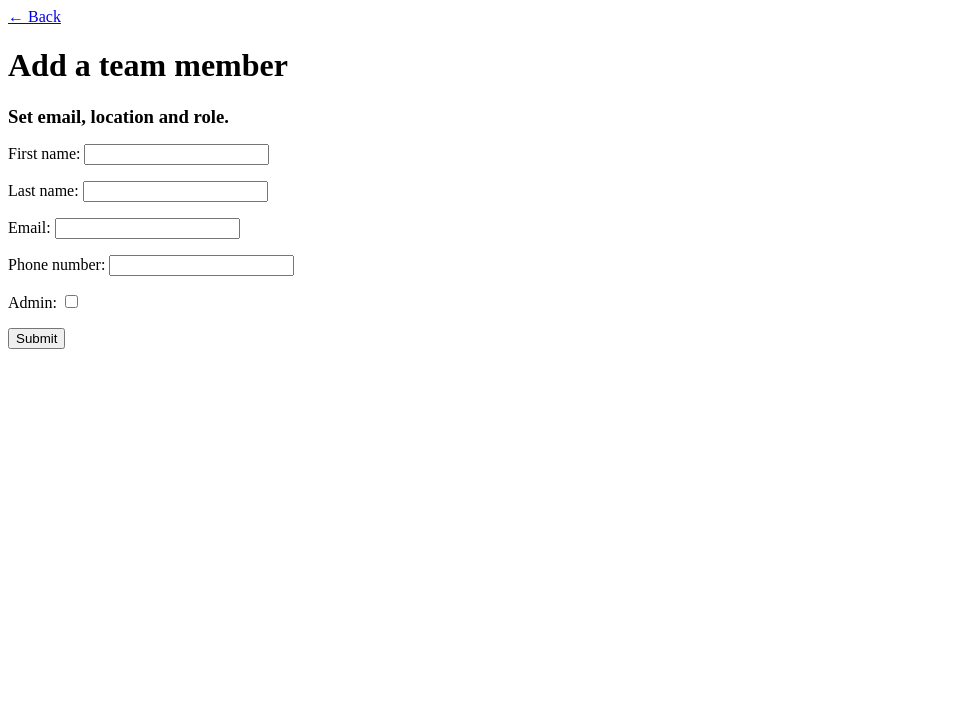
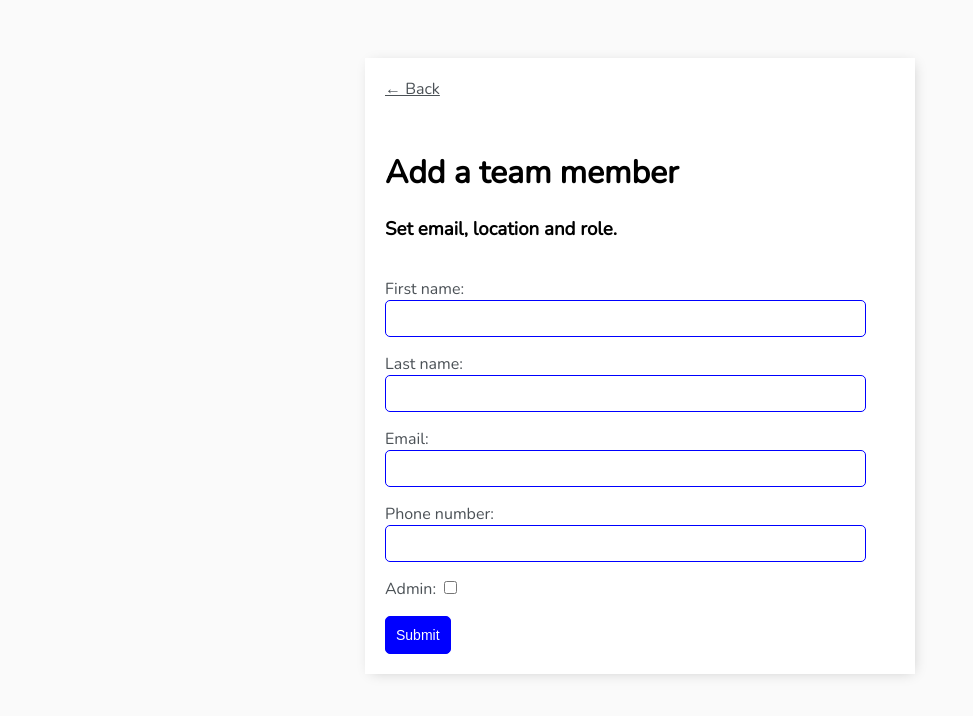
Before and after one commit to davisli1/teammanagement, a Django app: page /member-create/ in a window 1280 px wide. Shown: the top 716 px of the page, without its empty margins (0-973 px from the left). Run offline with Django 4.2, Linux system fonts and the light colour scheme.

Commit message:
Styling: form pages

```diff
--- a/base/templates/base/main.html
+++ b/base/templates/base/main.html
@@ -49,6 +49,11 @@
             padding: 30px 30px 20px 20px;
             border-radius: 5px 5px 0 0;
             background: #fff
+        }
+
+        .back-header-bar{
+            padding-left: 20px;
+            padding-top: 20px;
         }
 
         .member-wrapper {
@@ -103,6 +108,52 @@
             text-shadow: 1px 1px blue;
         }
 
+        input[type=text],
+        textarea {
+            border: 1px solid blue;
+            border-radius: 5px;
+            padding: 10px;
+            width: 90%;
+        }
+
+        input[type=email],
+        textarea {
+            border: 1px solid blue;
+            border-radius: 5px;
+            padding: 10px;
+            width: 90%;
+        }
+
+        .button {
+            border: 1px solid blue;
+            background-color: blue;
+            color: white;
+            padding: 10px;
+            font-size: 14px;
+            border-radius: 5px;
+            cursor: pointer;
+            text-decoration: none;
+        }
+
+        .delete-button {
+            border: 1px solid red;
+            background-color: white;
+            color: red;
+            padding: 10px;
+            font-size: 14px;
+            border-radius: 5px;
+            cursor: pointer;
+            text-decoration: none;
+        }
+
+        .card-body {
+            padding-left: 20px;
+            padding-bottom: 20px;
+            padding-top: 0px;
+            padding-right: 20px;
+        }
+
+
     </style>
 
 <div class = "container">
--- a/base/templates/base/member_create.html
+++ b/base/templates/base/member_create.html
@@ -1,14 +1,23 @@
+{% extends 'base/main.html' %}
+{% block content %}
 
+<div class = "back-header-bar">
     <a href = "{% url 'members' %}">&#8592; Back</a>
+</div>
 
-
-
+<div class = "header-bar">
+    <div>
         <h1>Add a team member</h1>
         <h3 style = "margin:0">Set email, location and role.</h3>
+    </div>
+</div>
 
-
+<div class="card-body">
     <form method = "POST" action ="">
         {%csrf_token%}
         {{form.as_p}}
         <input class = "button" type = "submit" value = "Submit">
     </form>
+</div>
+
+{% endblock content%}
```
Also changed, not shown: base/templates/base/member_update.html (+14 -2 lines). Lines whose indentation alone changed are shown as unchanged.
